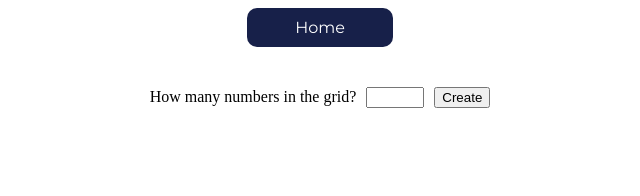
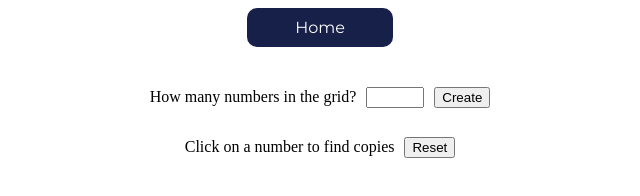
Before and after one commit to gerkki/DDU2_Projekt, a plain HTML site: page findSame/index.html in a window 1280 px wide. Shown: the whole page, without its empty margins (320-960 px from the left). Drawn offline with Linux system fonts and the light colour scheme.

Commit message:
Controls - findSame
Skapade elementen som behövs för findSame.

```diff
--- a/findSame/index.html
+++ b/findSame/index.html
@@ -5,6 +5,7 @@
     <meta charset="UTF-8">
     <meta name="viewport" content="width=device-width, initial-scale=1.0">
     <link rel="stylesheet" href="../common.css">
+    <link rel="stylesheet" href="style.css">
     <title>Numbers::Find Same</title>
 </head>
 
@@ -12,9 +13,12 @@
 
     <div id="controls" class="controls_div"></div>
 
+    <div id="same_controls" class="controls_div"></div>
+
     <div id="numbers" class="numbers_div"></div>
 
     <script src="../common.js"></script>
+    <script src="index.js"></script>
 </body>
 
 </html>
--- /dev/null
+++ b/findSame/index.js
@@ -0,0 +1,9 @@
+const sameContainer = document.getElementById("same_controls");
+
+const sameTextP = document.createElement("p");
+sameTextP.innerHTML = "Click on a number to find copies";
+sameContainer.appendChild(sameTextP);
+
+const resetButton = document.createElement("button");
+resetButton.textContent = "Reset";
+sameContainer.appendChild(resetButton);
--- /dev/null
+++ b/findSame/style.css
@@ -0,0 +1,3 @@
+.same_number {
+    background-color: lightgreen;
+}
```
